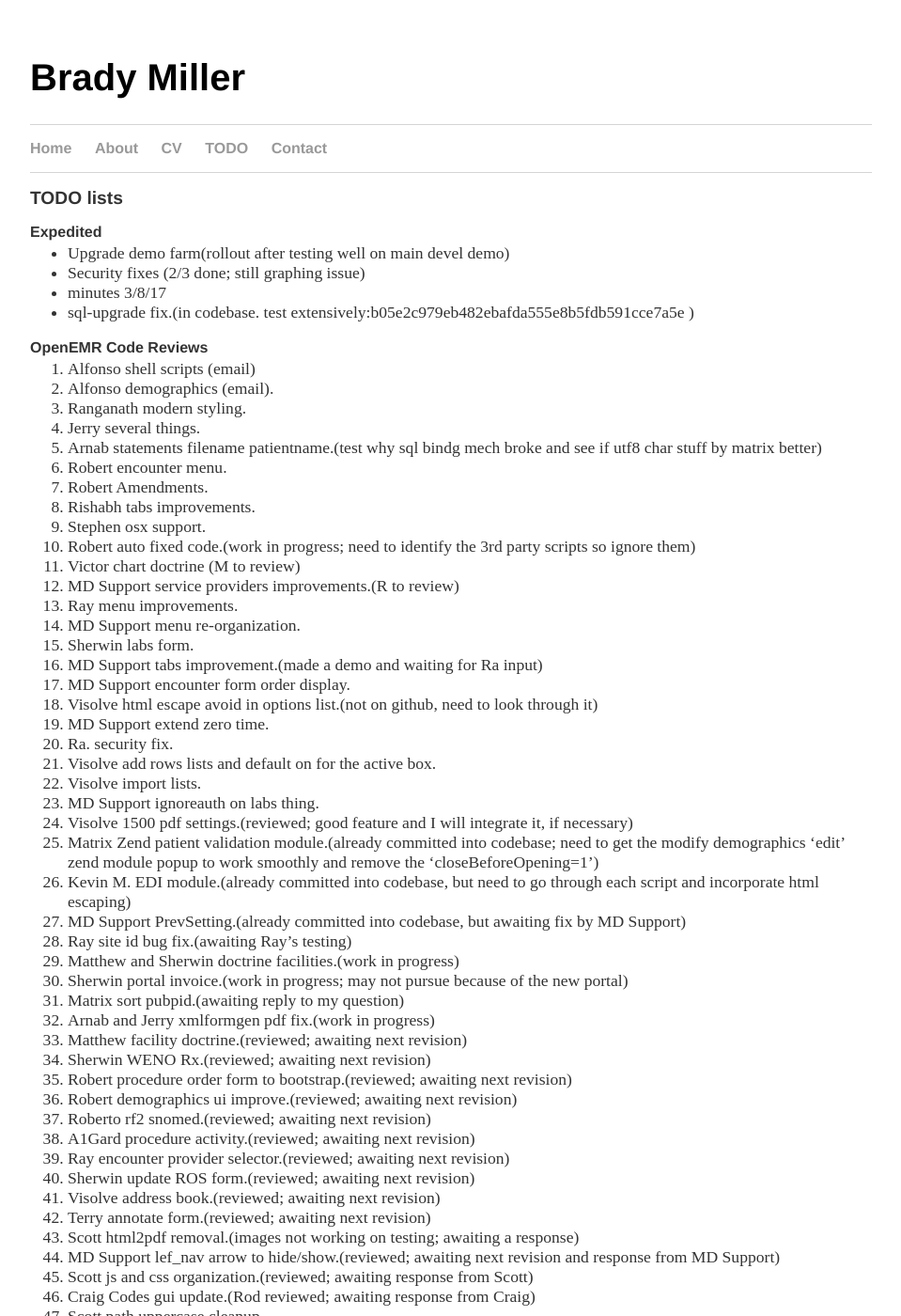
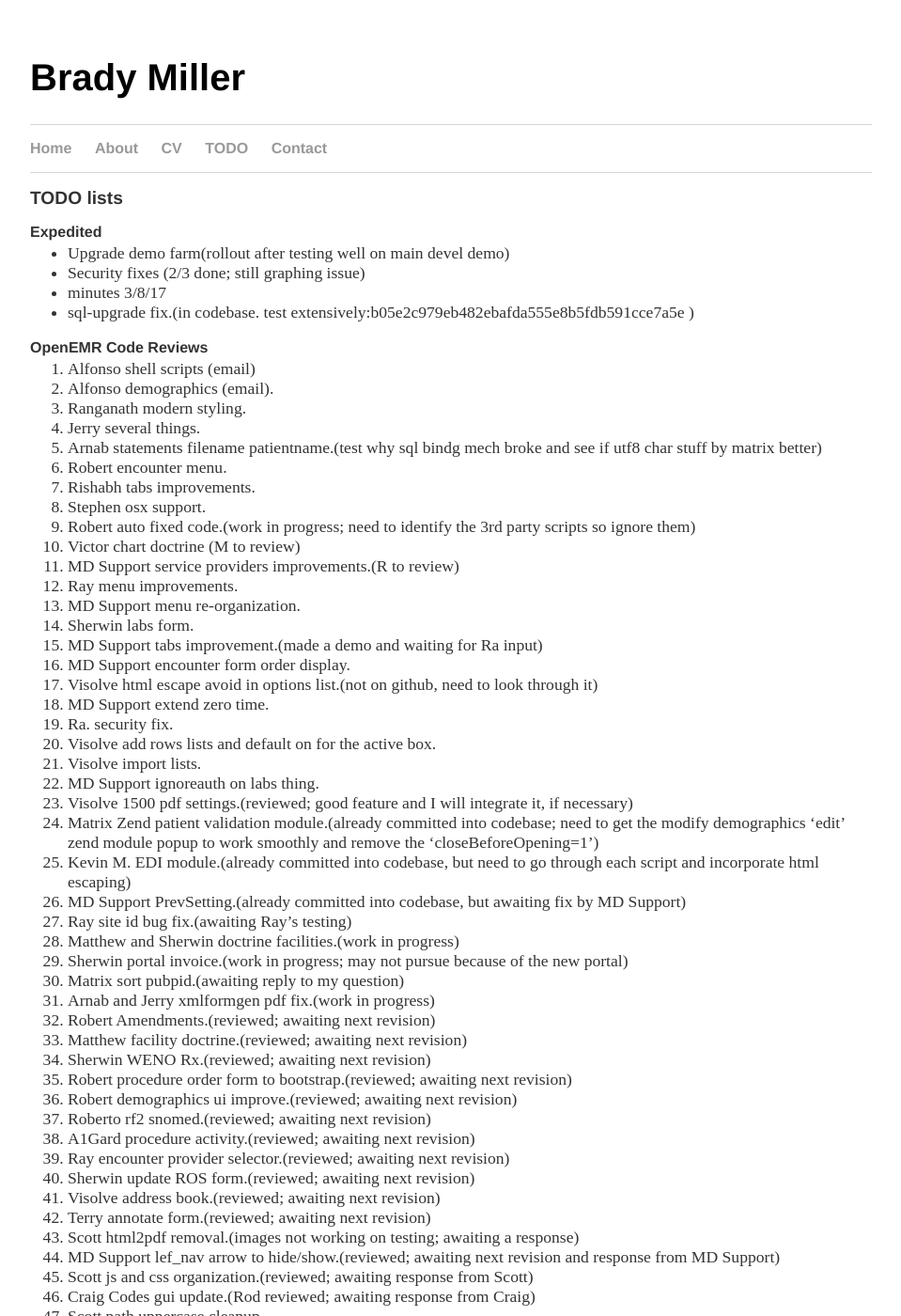
Before and after one commit to bradymiller/bradymiller.github.io, a Jekyll site: the page built from todo/index.md, in a window 1280 px wide and 1400 px high. Shown: the whole window at 94% size, without its empty margins (160-1119 px from the left). Built offline with Jekyll 4.4.1, drawn with Linux system fonts in a browser that asks for light colours; our own code applies the rules of GitHub Pages for plain Markdown files.

Commit message:
Update index.md

```diff
--- a/todo/index.md
+++ b/todo/index.md
@@ -42,6 +41,7 @@
 1. Sherwin portal invoice.(work in progress; may not pursue because of the new portal)
 1. Matrix sort pubpid.(awaiting reply to my question)
 1. Arnab and Jerry xmlformgen pdf fix.(work in progress)
+1. Robert Amendments.(reviewed; awaiting next revision)
 1. Matthew facility doctrine.(reviewed; awaiting next revision)
 1. Sherwin WENO Rx.(reviewed; awaiting next revision)
 1. Robert procedure order form to bootstrap.(reviewed; awaiting next revision)
```
Also changed, not shown: other parts of todo/index.md (+0 -1 lines).
